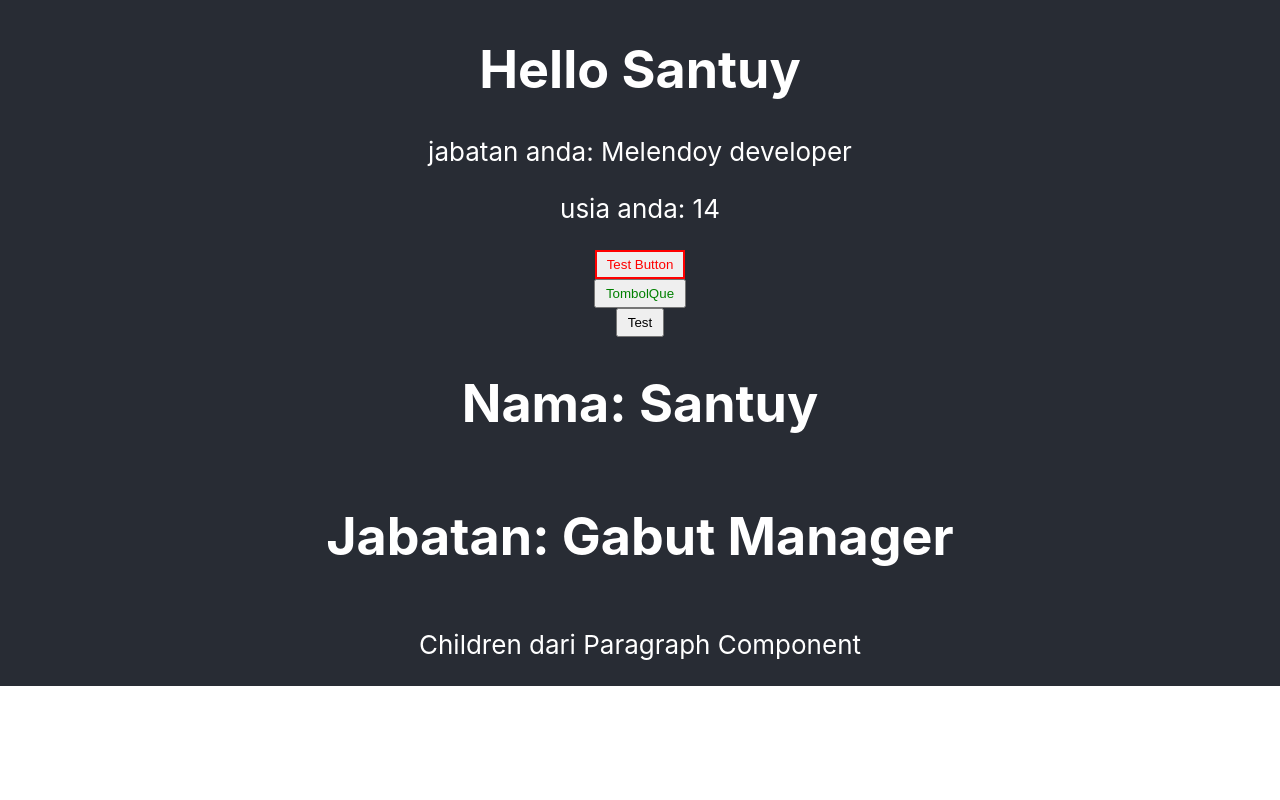
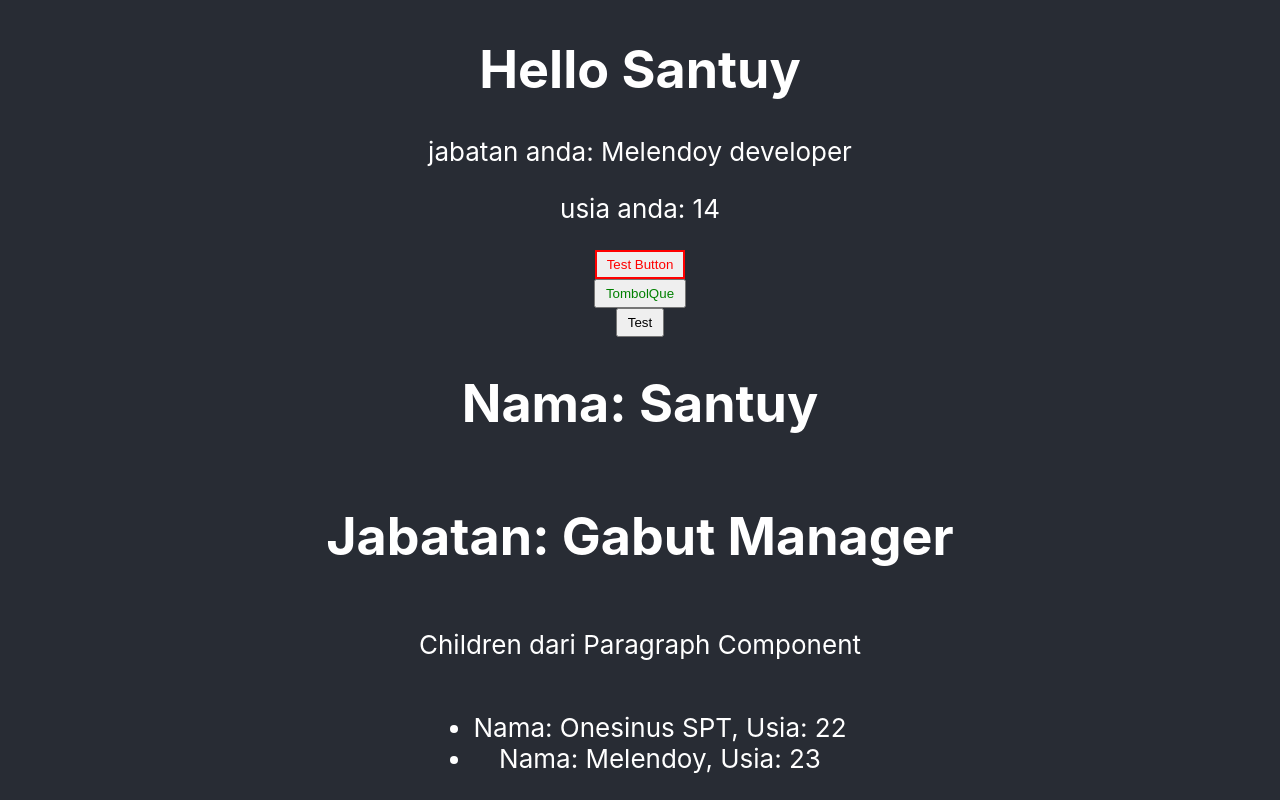
Before and after one commit to samdedy/react-app, a React (Create React App) app: page / in a window 1280 px wide. Shown: the part 243-1043 px from the top of the page. Before the commit the page ends 929 px from the top, so only its background shows below. Built offline with nearby package versions, Linux system fonts and the light colour scheme.

Commit message:
Membuat Component List

```diff
--- a/src/App.js
+++ b/src/App.js
@@ -3,8 +3,10 @@ import logo from './logo.svg';
 import './App.css';
 import Button, { ButtonDenganChildrenProps, ButtonProps } from './ButtonComponent';
 import Paragraph from './Paragraph';
+import List from './List';
 
 export default function App() {
+  const data = [{name: "Onesinus SPT", age:22}, {name: "Melendoy", age: 23}];
   function onClickTombolQue(){
     console.log("tombol que diklik");
   }
@@ -21,6 +23,7 @@ export default function App() {
         <Paragraph nama="Santuy" jabatan="Gabut Manager">
           <div>Children dari Paragraph Component</div>
         </Paragraph>
+        <List data={data}/>
       </header>
     </div>
   );
--- /dev/null
+++ b/src/List.jsx
@@ -0,0 +1,17 @@
+import React from 'react';
+
+export default function List(props){
+    return(
+        <ul>
+            {
+                props.data.map(item => (
+                    <React.Fragment>
+                        <li>
+                            Nama: {item.name}, Usia: {item.age}{" "}
+                        </li>
+                    </React.Fragment>
+                ))
+            }
+        </ul>
+    )
+}
```
